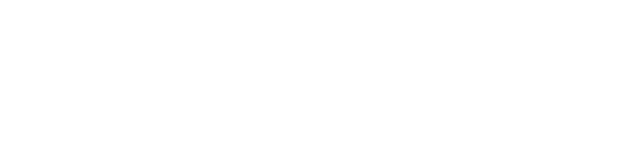
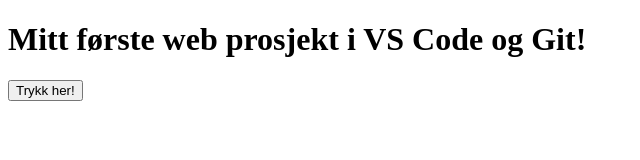
Before and after one commit to RogerAndr/Webprosjekt, a plain HTML site: page index.html in a window 1280 px wide. Shown: the whole page, without its empty margins (0-640 px from the left). Drawn offline with Linux system fonts and the light colour scheme.

Commit message:
Update index.html

```diff
--- a/index.html
+++ b/index.html
@@ -3,9 +3,21 @@
 <head>
     <meta charset="UTF-8">
     <meta name="viewport" content="width=device-width, initial-scale=1.0">
-    <title>Document</title>
+    <title>Mitt første web prosjekt i VS Code og Git!</title>
 </head>
 <body>
+<h1>Mitt første web prosjekt i VS Code og Git!</h1>
+
+<button onclick="knapp()">Trykk her!</button>
+
+<script>
+    function knapp(){
+
+        alert('Velkommen til min første webside :D');
+    }
+
+
+</script>
 
 </body>
 </html>
```
